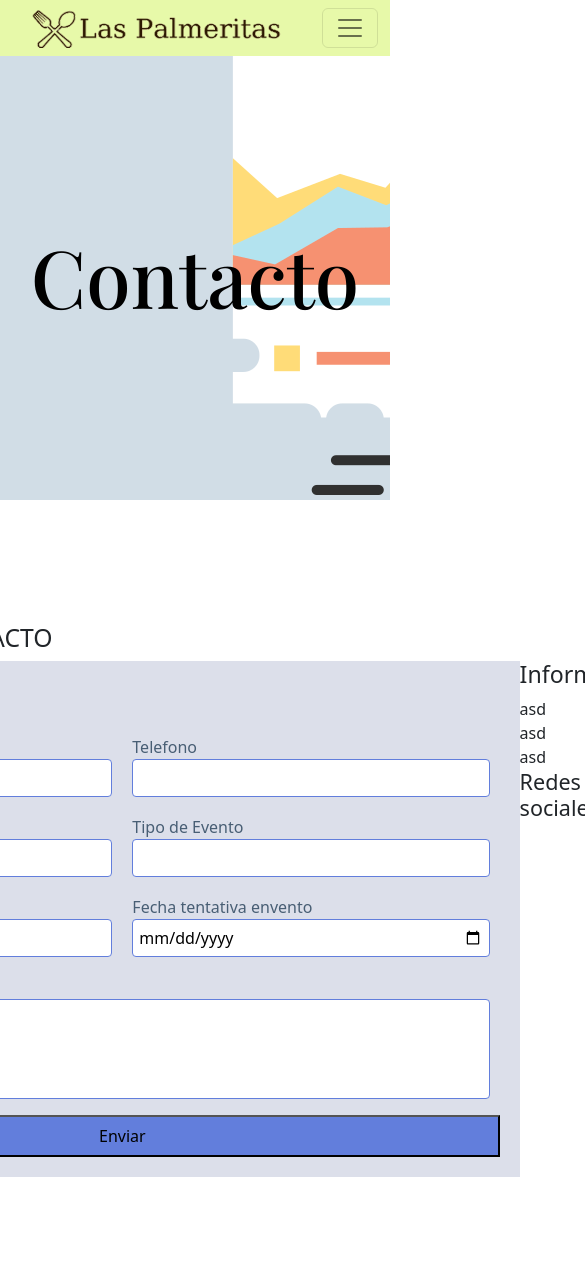
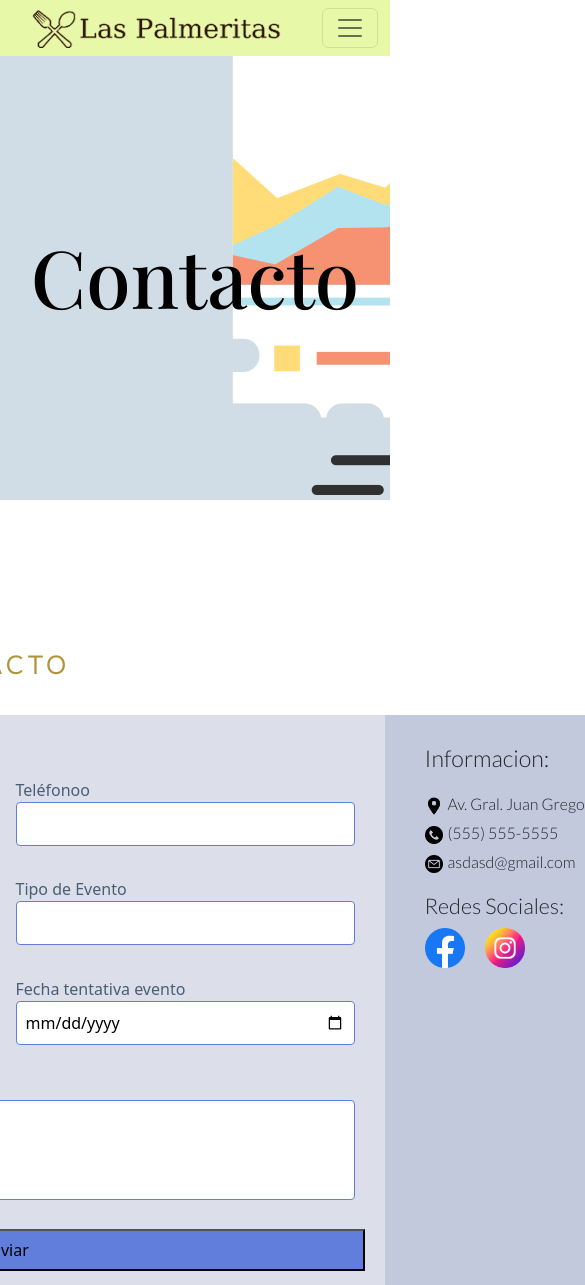
Before and after one commit to LautaroCarnevale/PF-Carnevale, a plain HTML site: page pages/contacto.html in a window 390 px wide. Shown: the top 1285 px of the page, 585 px wide, since content can reach past the window. Drawn offline with nearby package versions, Linux system fonts and the light colour scheme.

Commit message:
contacto terminado pero no es responsive

```diff
--- a/css/style.css
+++ b/css/style.css
@@ -509,18 +509,27 @@ form {
   justify-content: center;
   width: 100%;
   height: 100%;
+  margin-top: 150px;
+  margin-bottom: 150px;
 }
 
 .contenedor-contacto{
   display: flex;
-  width: 1600px;
-  height: 800px;
+  justify-content: center;
+  width: 100%;
+  height: 100%;
 }
 .contenedor-contacto-2{
   display: flex;
   flex-direction: column;
-  justify-content: center;
   height: 100%;
+}
+.section2__form__div__div__h2{
+  font-family: 'Lato', sans-serif;
+  color: #AE943D;
+  font-weight: 600;
+  letter-spacing: 5px;
+  margin-bottom: 35px;
 }
 
 .section2__form__div{
@@ -540,12 +549,21 @@ p {
                         "comentario comentario"
                         "boton boton";
   background-color: #DCDFEA;
-  width: 800px;
-  height: 100%;
-  padding: 20px;
+  width: 758px;
+  height: 570px;
+  padding-left: 20px;
+  padding-right: 20px;
+  border-radius: 4px 0 0 4px;
 }
 .form__h3{
+  font-family: 'Lato', sans-serif;
+  font-weight: 600;
+  position: relative;
+  color: #485e74;
+  top: 20px;
   grid-area: h3;
+  margin-left: 10px;
+  font-size: 20px;
 }
 
 #nombre-grid{
@@ -593,7 +611,7 @@ p {
 
 .section1__form__div__div__imput{
   width: 100%;
-  padding: 6px;
+  padding: 9px;
   border: solid 1px #627EDC;
   border-radius: 4px;
 }
@@ -613,6 +631,67 @@ p {
   margin-top: 10px;
   background-color: #627EDC;
 }
+
+
+/*----- Section 2 -- segunda parte de form  main contacto ----- */
+
+.section1__form__div-informacion{
+  display: flex;
+  justify-content: flex-start;
+  width: 379px;
+  background-color: #C3C9DD;
+  border-radius: 0 4px 4px 0;
+}
+
+.section1__form__div__div-informacion{
+  font-family: 'Lato', sans-serif;
+  display: flex;
+  flex-direction: column;
+  margin-top: 30px;
+  margin-left: 40px;
+}
+
+.section1__form__div__div__h3-informacion{
+  margin-bottom: 15px;
+}
+
+.section1__form__div__div__div-informacion{
+  display: flex;
+  flex-direction: column;
+}
+
+
+.section1__form__div__div__p-informacion{
+  margin-top: 5px;
+}
+
+.img-icon-contacto{
+  width: 18px;
+  margin-right: 5px;
+}
+
+.section1__form__div__div__h4-informacion{
+  margin-top: 20px;
+}
+
+.section1__form__div__div__div-informacion{
+  display: flex;
+  flex-direction: row;
+}
+
+.section1__form__div__div__icon-informacion{
+  width: 40px;
+
+}
+
+.a__img-icono-informacion{
+  width: 100%;
+}
+
+#icono__instagram-informacion {
+  margin-left: 20px;
+}
+
 
 
 
--- a/pages/contacto.html
+++ b/pages/contacto.html
@@ -75,7 +75,7 @@
                                     <input class="section1__form__div__div__imput" type="text" required>
                                 </div>
                                 <div class="form__texto" id="tel-grid">
-                                    <p class="section2__form__div__p">Telefono</p>
+                                    <p class="section2__form__div__p">Teléfonoo</p>
                                     <input class="section1__form__div__div__imput" type="text" required>
                                 </div>
                                 <div class="form__texto" id="mail-grid">
@@ -91,7 +91,7 @@
                                     <input class="section1__form__div__div__imput" type="number" required>
                                 </div>
                                 <div class="form__texto" id="fecha-grid">
-                                    <p class="section2__form__div__p">Fecha tentativa envento</p>
+                                    <p class="section2__form__div__p">Fecha tentativa evento</p>
                                     <input class="section1__form__div__div__imput" type="date" required>
                                 </div>
                                 <div class="form__texto" id="comentarios-grid">
@@ -106,16 +106,18 @@
                             <div class="section1__form__div-informacion">
                                 <div class="section1__form__div__div-informacion">
                                     <h3 class="section1__form__div__div__h3-informacion">Informacion:</h3>
-                                    <p class="section1__form__div__div__p-informacion">asd</p>
-                                    <p class="section1__form__div__div__p-informacion">asd</p>
-                                    <p class="section1__form__div__div__p-informacion">asd</p>
-                                    <h4 class="section1__form__div__div__h4-informacion">Redes sociales</h4>
-                                    <a class="section1__form__div__div__icon-informacion" href=""><img src="" alt=""></a>
-                                    <a class="section1__form__div__div__icon-informacion" href=""><img src="" alt=""></a>
+                                    <p class="section1__form__div__div__p-informacion"><img class="img-icon-contacto" src="../assets/img/mapa.png" alt="">Av. Gral. Juan Gregorio Lemos 1989</p>
+                                    <p class="section1__form__div__div__p-informacion"><img class="img-icon-contacto" src="../assets/img/llamada-telefonica.png" alt="">(555) 555-5555</p>
+                                    <p class="section1__form__div__div__p-informacion"><img class="img-icon-contacto" src="../assets/img/email.png" alt="">asdasd@gmail.com</p>
+                                    <h4 class="section1__form__div__div__h4-informacion">Redes Sociales:</h4>
+                                    <div class="section1__form__div__div__div-informacion">
+                                        <a class="section1__form__div__div__icon-informacion" href="https://www.facebook.com/" target="_blank"><img class="a__img-icono-informacion" src="../assets/img/facebook.png" alt=""></a>
+                                        <a class="section1__form__div__div__icon-informacion" id="icono__instagram-informacion" href="https://www.instagram.com/" target="_blank"><img class="a__img-icono-informacion" src="../assets/img/instagram.png" alt=""></a>
+                                    </div>
                                 </div>
+                            </div>
                         </div>
                     </div>
-                </div>
                 </div>
             </form>
         </section>
```
